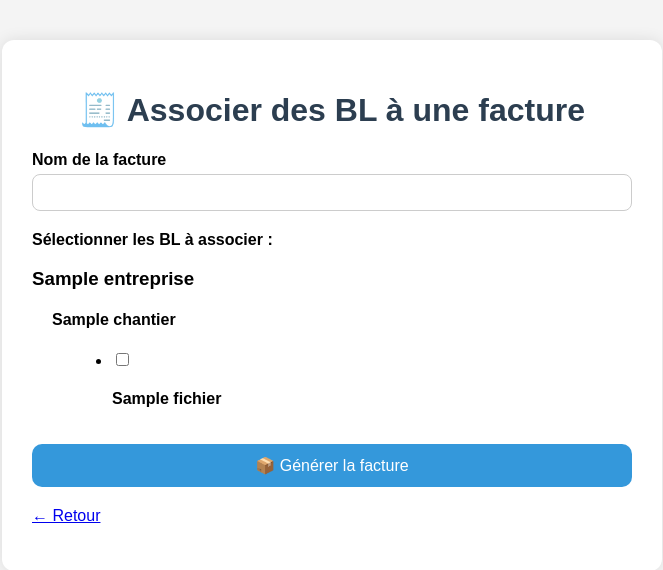
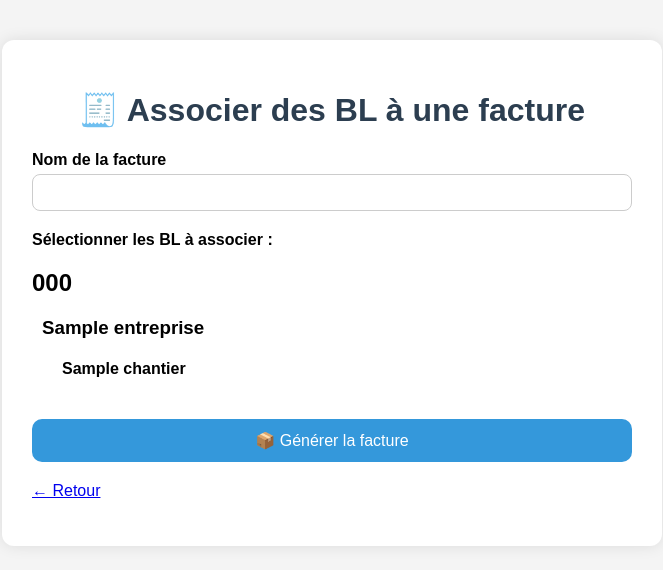
Before and after one commit to fauquembergue-edgar/tri_BL, a Flask app: template templates/facture.html in a window 1280 px wide. Shown: the top 570 px of the page, without its empty margins (308-971 px from the left). Run offline with Flask 3, Linux system fonts and the light colour scheme; the template is opened without the code that fills it: most values are stand-ins (such as "Sample title", 1, 10 or a date in 2020).

Commit message:
Update facture.html

```diff
--- a/templates/facture.html
+++ b/templates/facture.html
@@ -13,11 +13,15 @@
       <input type="text" name="nom_facture" id="nom_facture" required>
 
       <label for="fichiers">Sélectionner les BL à associer :</label>
-      {% for entreprise, chantiers in fichiers_groupes.items() %}
-        <h3>{{ entreprise }}</h3>
-        {% for chantier, fichiers in chantiers.items() %}
-          <h4 style="margin-left: 20px;">{{ chantier }}</h4>
-          <ul style="margin-left: 40px;">
+      {% for date_code, entreprises in fichiers_groupes.items() %}
+        <h2>{{ date_code }}</h2>
+        {% for entreprise, chantiers in entreprises.items() %}
+          <h3 style="margin-left: 10px;">{{ entreprise }}</h3>
+          {% for chantier, machines in chantiers.items() %}
+            <h4 style="margin-left: 30px;">{{ chantier }}</h4>
+            {% for machine, fichiers in machines.items() %}
+              <h5 style="margin-left: 50px;">{{ machine }}</h5>
+              <ul style="margin-left: 70px;">
               {% for chemin, nom in fichiers %}
                 <li>
                   <input type="checkbox" name="fichiers" value="{{ chemin }}" id="{{ chemin }}">
@@ -27,6 +31,8 @@
               </ul>
             {% endfor %}
           {% endfor %}
+        {% endfor %}
+      {% endfor %}
 
       <button type="submit" style="margin-top:20px;">📦 Générer la facture</button>
     </form>
```
Lines whose indentation alone changed are shown as unchanged.
